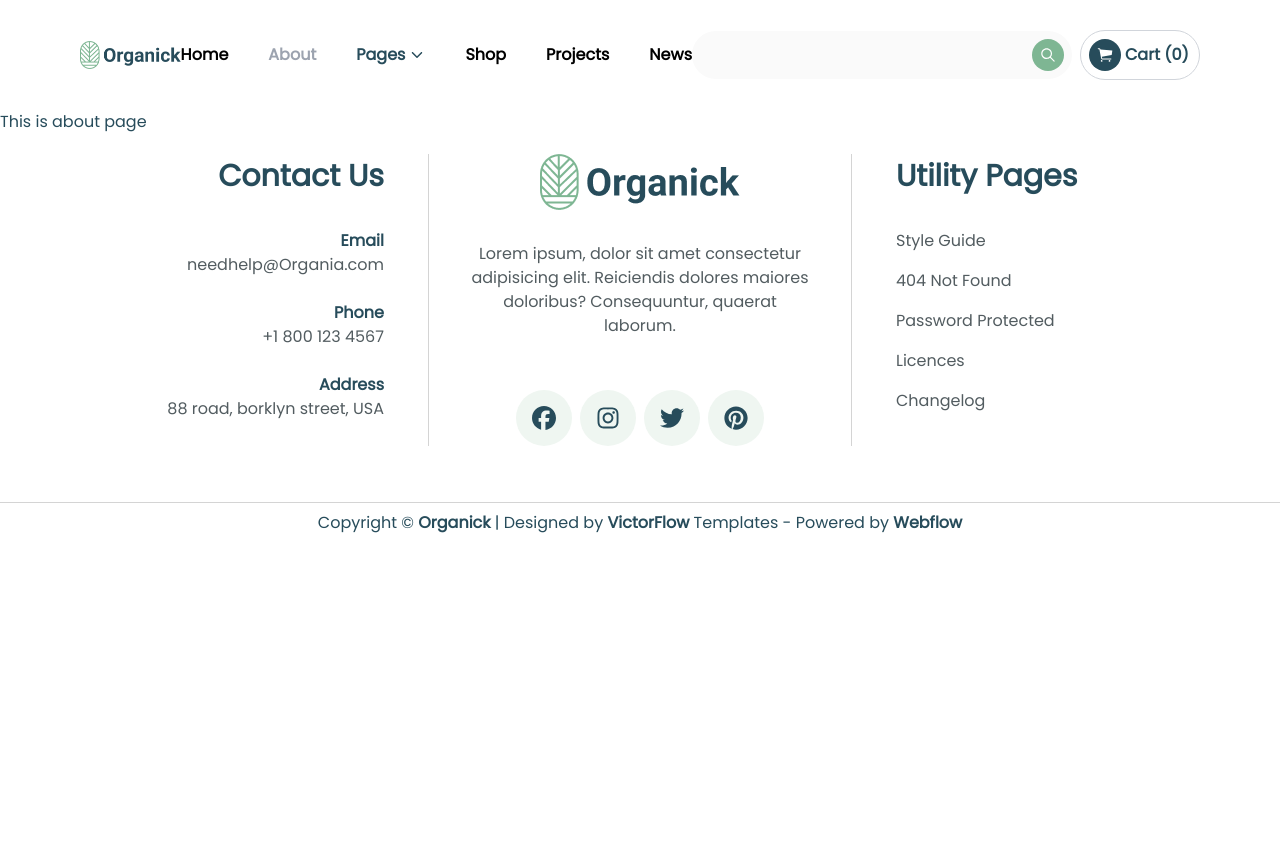
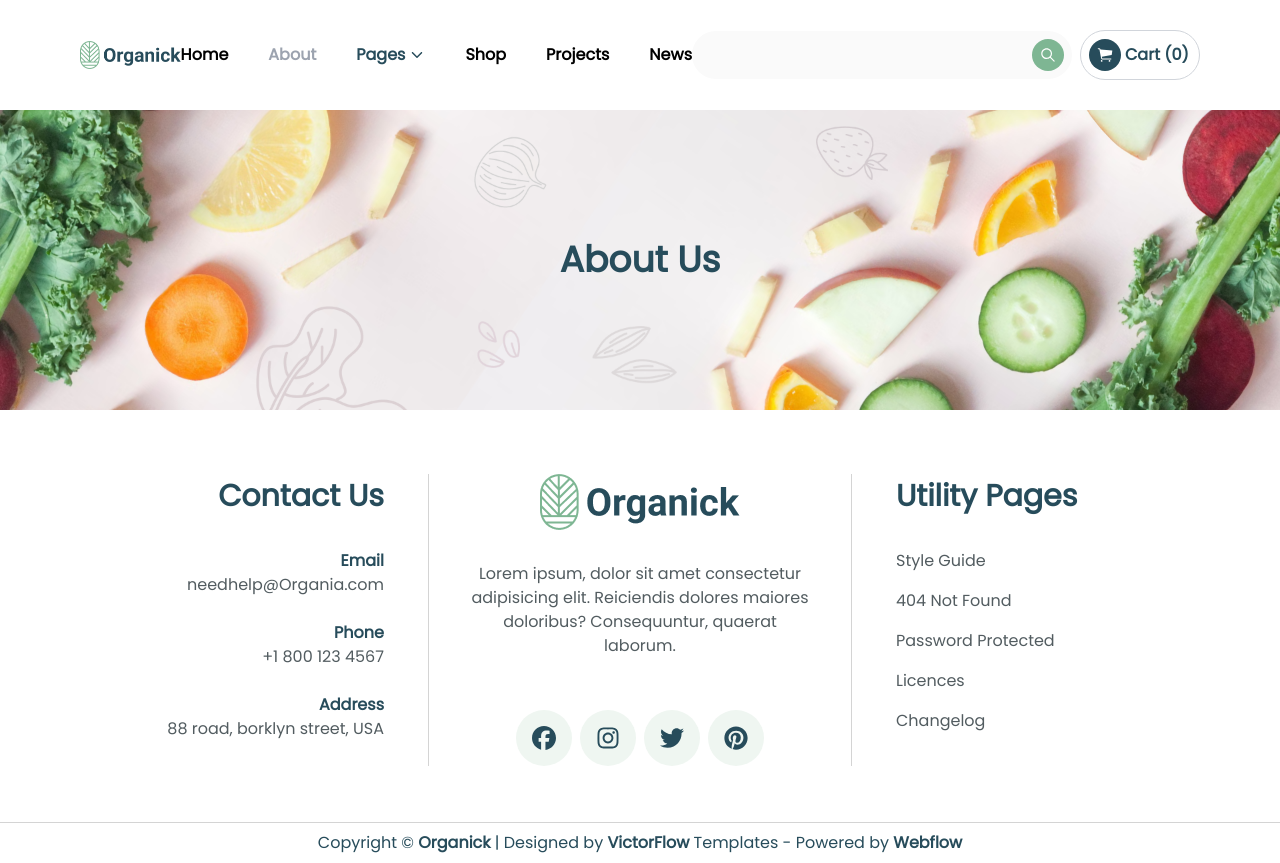
Before and after one commit to pally0091/Organic, a Next.js app: page /about in a window 1280 px wide. Before the commit the page ends 800 px from the top, so only its background shows below. Built offline with nearby package versions, Linux system fonts and the light colour scheme.

Commit message:
Added Banner component to About page, updated globals.css, moved Subscribe component, and removed Subscribe.tsx from Home directory.

```diff
--- a/src/app/about/page.tsx
+++ b/src/app/about/page.tsx
@@ -1,9 +1,10 @@
+import Banner from "@/components/about/Banner";
 import React from "react";
 
 const AboutPage = () => {
   return (
     <div>
-      <p>This is about page</p>
+      <Banner />
     </div>
   );
 };
--- a/src/app/globals.css
+++ b/src/app/globals.css
@@ -31,7 +31,13 @@ body {
 }
 #subscribe {
   background-image: url(/Images/subscribe.png);
-  background-size: 100% 100%;
+  background-size: cover;
   background-position: center;
   background-repeat: no-repeat;
 }
+#aboutBanner {
+  background-image: url(/Images/about/banner.png);
+  background-size: cover;
+  background-position: center;
+  background-repeat: no-repeat;
+}
--- a/src/app/page.tsx
+++ b/src/app/page.tsx
@@ -6,7 +6,7 @@ import News from "@/components/Home/News";
 import OfferSection from "@/components/Home/OfferSection";
 import Products from "@/components/Home/Products";
 import Promotion from "@/components/Home/Promotion";
-import Subscribe from "@/components/Home/Subscribe";
+import Subscribe from "@/components/Subscribe";
 import Testimonial from "@/components/Home/Testimonial";
 
 export default function Home() {
--- /dev/null
+++ b/src/components/about/Banner.tsx
@@ -0,0 +1,23 @@
+/* eslint-disable @next/next/no-img-element */
+import React from "react";
+
+const Banner = () => {
+  return (
+    <div
+      id="aboutBanner"
+      className="mb-16"
+    >
+      <div className="relative text-center">
+        <img
+          src="/Images/about/banner_bg.png"
+          alt=""
+        />
+        <p className="absolute inset-0 flex items-center justify-center text-4xl font-bold ">
+          About Us
+        </p>
+      </div>
+    </div>
+  );
+};
+
+export default Banner;
```
Also changed, not shown: public/Images/about/banner.png (added), public/Images/about/banner_bg.png (added), src/components/Subscribe.tsx (renamed from src/components/Home/Subscribe.tsx).
